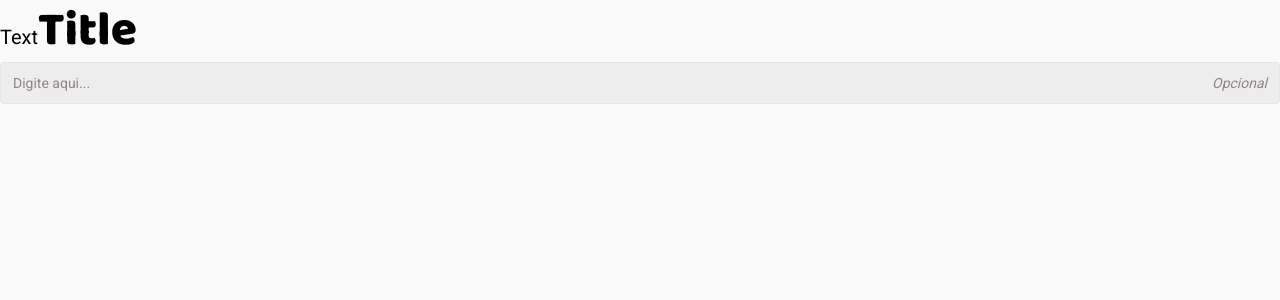
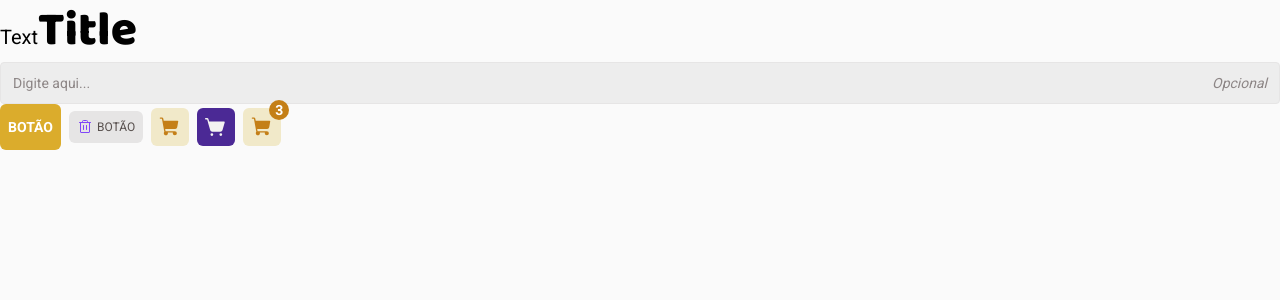
Before and after one commit to o-igor-trentini/ignite-coffee-delivery, a React (Vite) app: page / in a window 1280 px wide. Shown: the top 300 px of the page. Built offline with nearby package versions, Linux system fonts and the light colour scheme.

Commit message:
feat: Componente de botao e badge

```diff
--- a/src/components/App.tsx
+++ b/src/components/App.tsx
@@ -3,6 +3,8 @@ import '../styles/main.css';
 import { Input } from './ui/Input';
 import { Text } from './ui/Text';
 import { Title } from './ui/Title';
+import { Button } from './ui/Button';
+import { Badge } from './ui/Badge';
 
 export const App: FC = () => {
     return (
@@ -14,6 +16,24 @@ export const App: FC = () => {
             <Title size="xl">Title</Title>
 
             <Input placeholder="Digite aqui..." />
+
+            <div
+                style={{
+                    display: 'flex',
+                    justifyContent: 'flex-start',
+                    alignItems: 'center',
+                    gap: 8,
+                }}
+            >
+                <Button variant="primary">Botão</Button>
+                <Button variant="delete">Botão</Button>
+                <Button variant="shop-cart-primary">Botão</Button>
+                <Button variant="shop-cart-secondary">Botão</Button>
+
+                <Badge content="3">
+                    <Button variant="shop-cart-primary">Botão com Badge</Button>
+                </Badge>
+            </div>
         </div>
     );
 };
--- /dev/null
+++ b/src/components/ui/Badge/index.module.css
@@ -0,0 +1,24 @@
+.badgeContainer {
+    position: relative;
+}
+
+.badge {
+    min-width: 1.25rem;
+    min-height: 1.25rem;
+    position: absolute;
+    z-index: 1;
+    top: 0;
+    right: 0;
+    margin-top: -0.5rem;
+    margin-right: -0.5rem;
+    padding: 0 2px;
+
+    display: flex;
+    justify-content: center;
+    align-items: center;
+
+    color: var(--white);
+
+    background: var(--yellow-dark);
+    border-radius: 999px;
+}
--- /dev/null
+++ b/src/components/ui/Badge/index.tsx
@@ -0,0 +1,22 @@
+import { FC, ReactNode } from 'react';
+import styles from './index.module.css';
+import { Text } from '../Text';
+
+interface BadgeProps {
+    children: ReactNode;
+    content: string | number;
+}
+
+export const Badge: FC<BadgeProps> = ({ children, content }) => {
+    return (
+        <div className={styles.badgeContainer}>
+            <span className={styles.badge}>
+                <Text size="sm" weight="bold">
+                    {content}
+                </Text>
+            </span>
+
+            {children}
+        </div>
+    );
+};
--- /dev/null
+++ b/src/components/ui/Button/index.module.css
@@ -0,0 +1,96 @@
+/*Default*/
+.button {
+    display: flex;
+    justify-content: center;
+    align-items: center;
+    flex-direction: row;
+    gap: 4px;
+
+    font-family: var(--roboto-family);
+    line-height: 1.6;
+    text-transform: uppercase;
+
+    border-radius: 6px;
+    border: 0;
+
+    cursor: pointer;
+
+    position: relative;
+}
+
+/*Variants*/
+.buttonPrimary {
+    padding: 12px 8px;
+
+    color: var(--white);
+    background: var(--yellow);
+}
+
+.buttonPrimary:hover {
+    background: var(--yellow-dark);
+}
+
+.buttonShopCartLightPrimary {
+    padding: 8px;
+
+    color: var(--yellow-dark);
+    background: var(--yellow-light);
+}
+
+.buttonShopCartSecondary {
+    padding: 8px;
+
+    color: var(--base-card);
+    background: var(--purple-dark);
+}
+
+.buttonShopCartSecondary:hover {
+    background: var(--purple);
+}
+
+.buttonIcon {
+    display: flex;
+    justify-content: center;
+    align-items: center;
+}
+
+.buttonDelete {
+    padding: 0 8px;
+
+    color: var(--base-text);
+    background: var(--base-button);
+}
+
+.buttonDelete:hover {
+    color: var(--base-subtitle);
+    background: var(--base-hover);
+}
+
+.buttonDelete .buttonIcon {
+    color: var(--purple);
+}
+
+.buttonDelete:hover .buttonIcon {
+    color: var(--purple-dark);
+}
+
+/*Size*/
+.buttonXsSize {
+    height: 2rem;
+
+    font-size: 0.75rem;
+    font-weight: 400;
+}
+
+.buttonSmSize {
+    height: 2.375rem;
+
+    font-size: 0.75rem;
+}
+
+.buttonDefaultSize {
+    height: 2.875rem;
+
+    font-size: 0.875rem;
+    font-weight: bold;
+}
--- /dev/null
+++ b/src/components/ui/Button/index.tsx
@@ -0,0 +1,58 @@
+import { FC, ReactNode } from 'react';
+import styles from './index.module.css';
+import { ShoppingCart, ShoppingCartSimple, Trash } from 'phosphor-react';
+
+const ButtonVariants = {
+    primary: 'primary',
+    'shop-cart-primary': 'shop-cart-primary',
+    'shop-cart-secondary': 'shop-cart-secondary',
+    delete: 'delete',
+};
+
+type ButtonVariant = keyof typeof ButtonVariants;
+type ButtonSize = 'xs' | 'sm' | 'default';
+
+interface ButtonProps {
+    children?: ReactNode;
+    type?: 'submit' | 'button';
+    variant?: ButtonVariant;
+}
+
+export const Button: FC<ButtonProps> = ({ children, type = 'button', variant = 'primary' }) => {
+    const sizeClassName: Record<ButtonSize, string> = {
+        xs: styles.buttonXsSize,
+        sm: styles.buttonSmSize,
+        default: styles.buttonDefaultSize,
+    };
+
+    const variantClassName: Record<ButtonVariant, string> = {
+        primary: `${styles.buttonPrimary} ${sizeClassName['default']}`,
+        'shop-cart-primary': `${styles.buttonShopCartLightPrimary} ${sizeClassName['sm']}`,
+        'shop-cart-secondary': `${styles.buttonShopCartSecondary} ${sizeClassName['sm']}`,
+        delete: `${styles.buttonDelete} ${sizeClassName['xs']}`,
+    };
+
+    const icon: Record<ButtonVariant, JSX.Element> = {
+        primary: <></>,
+        'shop-cart-primary': <ShoppingCart weight="fill" size={22} />,
+        'shop-cart-secondary': <ShoppingCartSimple weight="fill" size={22} />,
+        delete: <Trash size={16} />,
+    };
+
+    const iconIsVisible = [
+        ButtonVariants['shop-cart-primary'],
+        ButtonVariants['shop-cart-secondary'],
+        ButtonVariants.delete,
+    ].includes(variant);
+    const childrenIsVisible = variant !== 'shop-cart-primary' && variant !== 'shop-cart-secondary';
+
+    const className = `${styles.button} ${variantClassName[variant]}`;
+
+    return (
+        <button type={type} className={className}>
+            {iconIsVisible && <span className={styles.buttonIcon}>{icon[variant]}</span>}
+
+            <span hidden={!childrenIsVisible}>{children}</span>
+        </button>
+    );
+};
--- a/src/components/ui/Input/index.module.css
+++ b/src/components/ui/Input/index.module.css
@@ -14,7 +14,9 @@
 }
 
 .inputContainerFocused {
-    border: 1px solid var(--yellow-dark)
+    border: 1px solid var(--yellow-dark);
+    outline: transparent;
+    box-shadow: var(--default-box-shadow);
 }
 
 .inputComponent {
@@ -27,6 +29,7 @@
 
     border: 0;
     background: transparent;
+    box-shadow: none;
 }
 
 .inputComponent::placeholder {
--- a/src/styles/main.css
+++ b/src/styles/main.css
@@ -22,11 +22,14 @@
     /*Fonte*/
     --roboto-family: 'Roboto', sans-serif;
     --baloo-family: 'Baloo 2', cursive;
+
+    /*Outros*/
+    --default-box-shadow: 0 0 0 2px var(--yellow-dark);
 }
 
 :focus {
     outline: transparent;
-    /*box-shadow: 0 0 0 2px var(--purple);*/
+    box-shadow: var(--default-box-shadow);
 }
 
 * {
```
